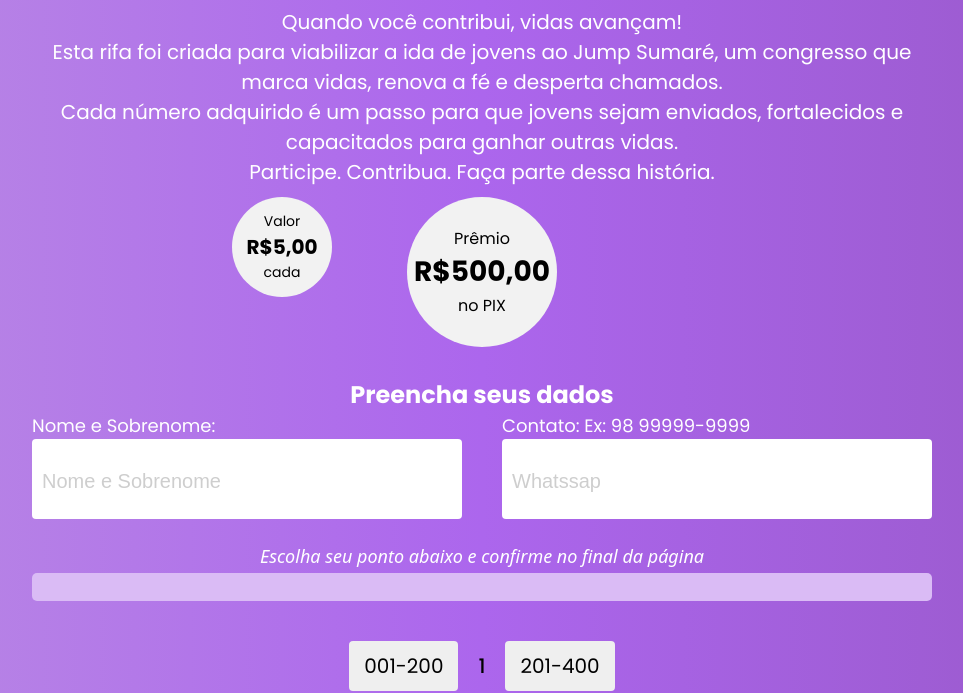
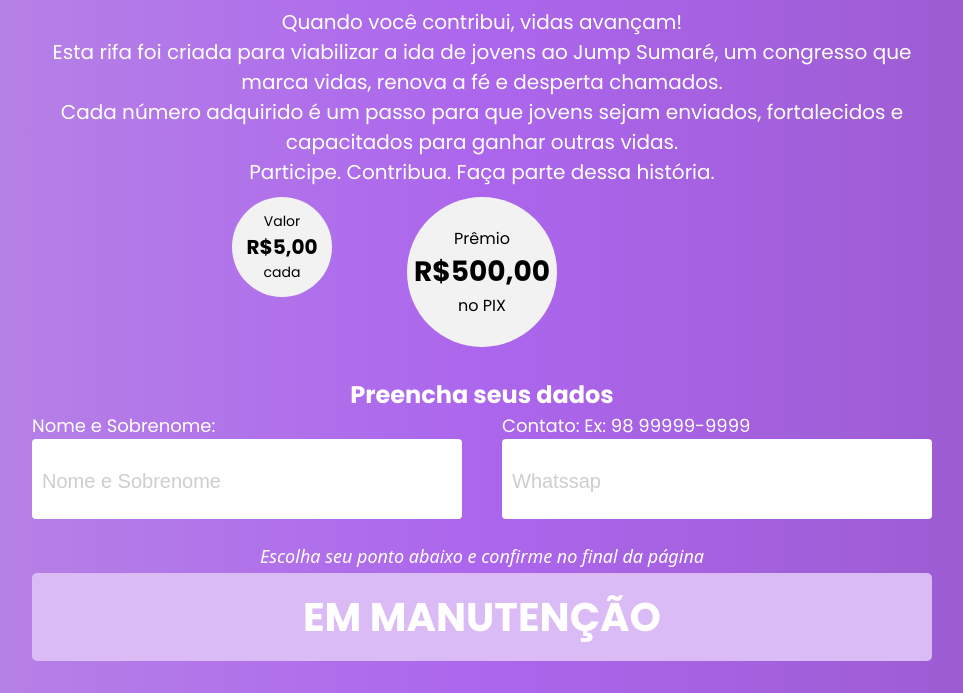
Before and after one commit to rafaelmontte/rifa-online, a plain HTML site: page frontend/index.html in a window 1280 px wide. Shown: the part 120-813 px from the top of the page, without its empty margins (158-1121 px from the left). Drawn offline with Linux system fonts and the light colour scheme; no server answers.

Commit message:
Manutenção

```diff
--- a/frontend/script.js
+++ b/frontend/script.js
@@ -8,6 +8,14 @@
     const res = await fetch("https://rifa-online-lfud.onrender.com/numeros-vendidos");
     vendidos = await res.json();
 }
+
+const tabela = document.getElementById("tabela");
+const h1 = document.createElement("h1")
+const div = document.createElement("div")
+h1.innerText = "EM MANUTENÇÃO"
+
+div.appendChild(h1);
+tabela.appendChild(div);
 
 async function carregarNumeros() {
     await carregarVendidos();
@@ -20,6 +28,7 @@
 
     for (let i = inicio; i <= fim; i++) {
         const div = document.createElement("div");
+
         div.textContent = i;
         div.classList.add("numero");
 
@@ -34,11 +43,11 @@
         div.onclick = () =>
             selecionarNumero(i);
         tabela.appendChild(div);
-
     }
 
     document.getElementById("paginaAtual").textContent = pagina;
 }
+
 
 function selecionarNumero(n) {
     if (vendidos.includes(n)) return;
--- a/frontend/style.css
+++ b/frontend/style.css
@@ -22,6 +22,22 @@
     background: linear-gradient(90deg, rgba(185, 137, 228, 1) 0%, rgba(172, 102, 237, 1) 50%, rgb(153, 89, 202) 100%);
     color: #fff;
     padding: 0 10px;
+}
+
+.tabela {
+    display: flex !important;
+    align-items: center;
+    justify-content: center;
+    width: 100%;
+}
+
+.tabela div {
+    width: 100%;
+}
+
+.tabela div h1 {
+    text-align: center;
+    font-size: 4rem;
 }
 
 .home {
```
